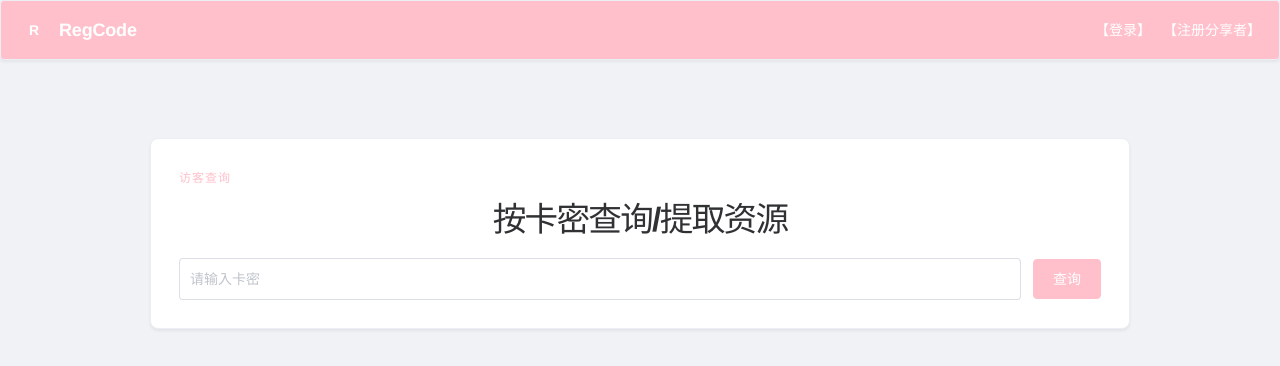
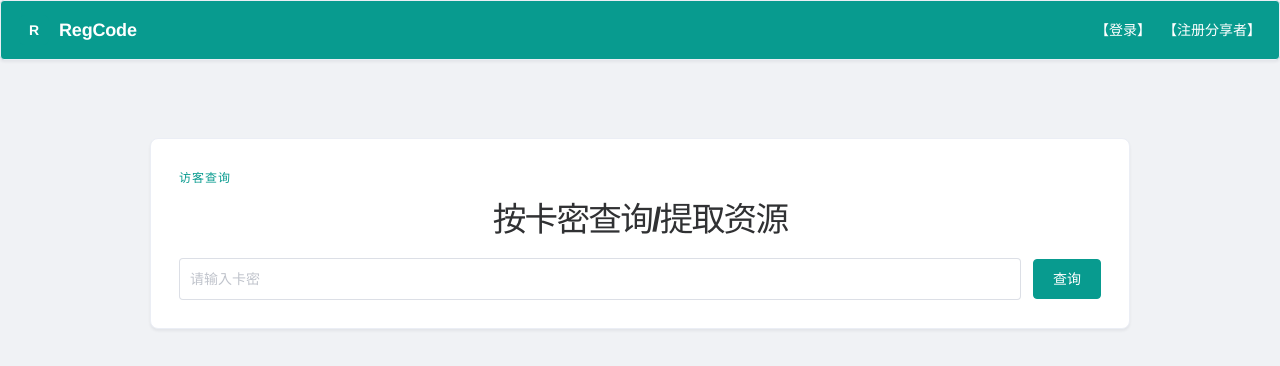
Before and after one commit to zzzeg/18ma, a Vue app in the folder frontend/: page /index in a window 1280 px wide. Shown: the top 366 px of the page. Built offline with nearby package versions, Linux system fonts and the light colour scheme.

Commit message:
change color

```diff
--- a/frontend/src/style.css
+++ b/frontend/src/style.css
@@ -12,7 +12,7 @@
   -webkit-font-smoothing: antialiased;
   -moz-osx-font-smoothing: grayscale;
   /* --rc-primary: #409eff; */
-  --rc-primary: pink;
+  --rc-primary: #089b8f;
   --el-color-primary: #0fb5a8;
   --rc-primary-soft: #ecf5ff;
   --rc-primary-strong: #0fb5a8;
```
